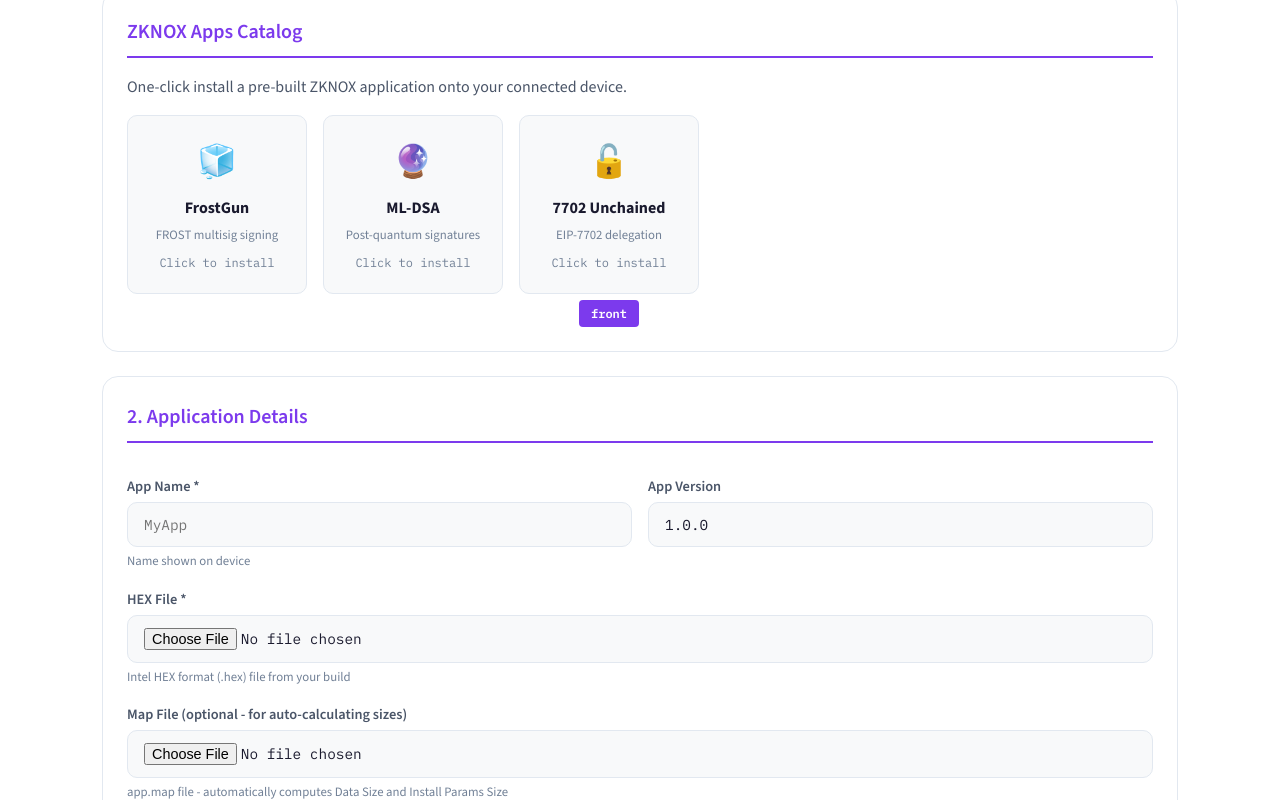
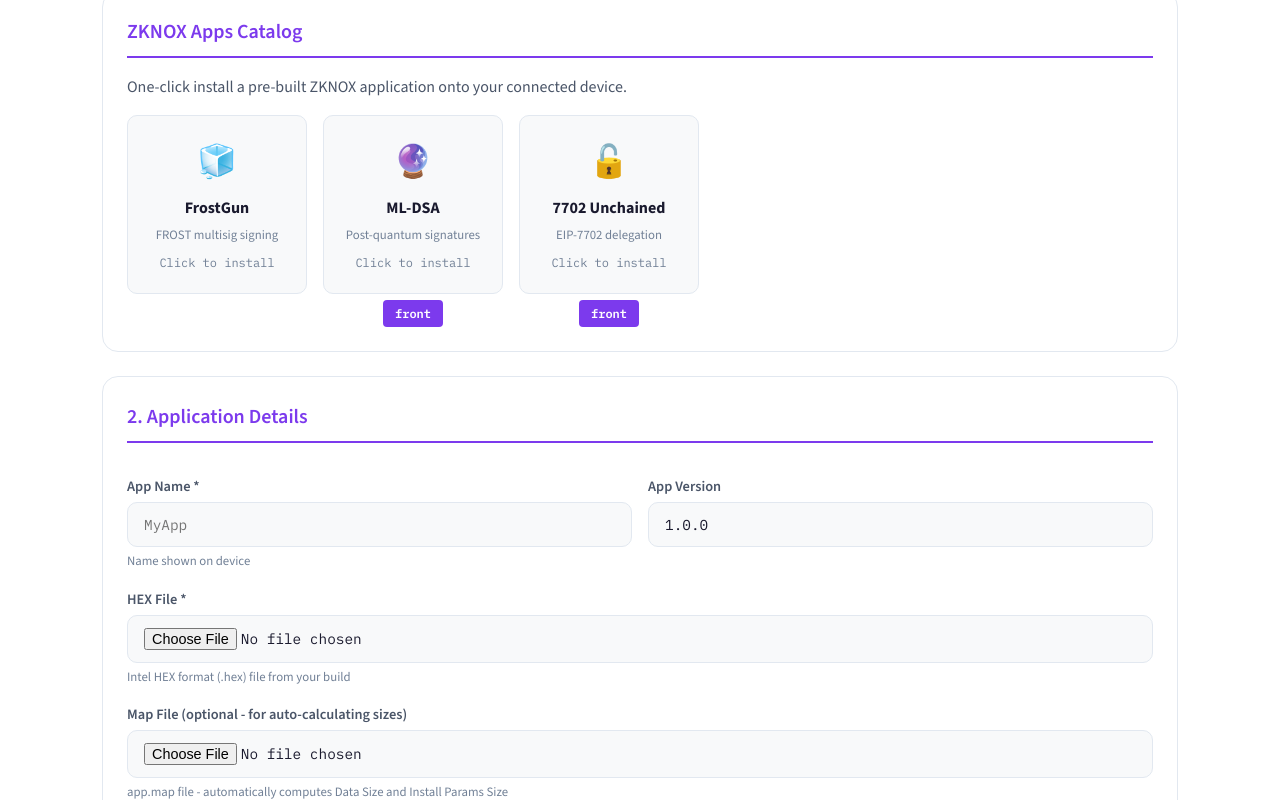
Before and after one commit to ZKNoxHQ/ZKNOXorange, a website: page sideloader.html in a window 1280 px wide. Shown: the part 894-1694 px from the top of the page. Drawn offline with nearby package versions, Linux system fonts and the light colour scheme.

Commit message:
front button

```diff
--- a/sideloader.html
+++ b/sideloader.html
@@ -625,7 +625,7 @@
         // ---- ZKNOX Apps Catalog ----
         const catalogApps = [
             { id: 'frostgun', name: 'FrostGun', icon: '🧊', desc: 'FROST multisig signing', dir: 'apps/frostgun', appFlags: 0 },
-            { id: 'mldsa', name: 'ML-DSA', icon: '🔮', desc: 'Post-quantum signatures', dir: 'apps/mldsa', appFlags: 0 },
+            { id: 'mldsa', name: 'ML-DSA', icon: '🔮', desc: 'Post-quantum signatures', dir: 'apps/mldsa', appFlags: 0, frontUrl: 'https://pq4337.netlify.app/minimal' },
             { id: 'unchained', name: '7702 Unchained', icon: '🔓', desc: 'EIP-7702 delegation', dir: 'apps/unchained', appFlags: 0, frontUrl: 'https://zknox.com/7702_Unchained/index.html' },
         ];
 
```
